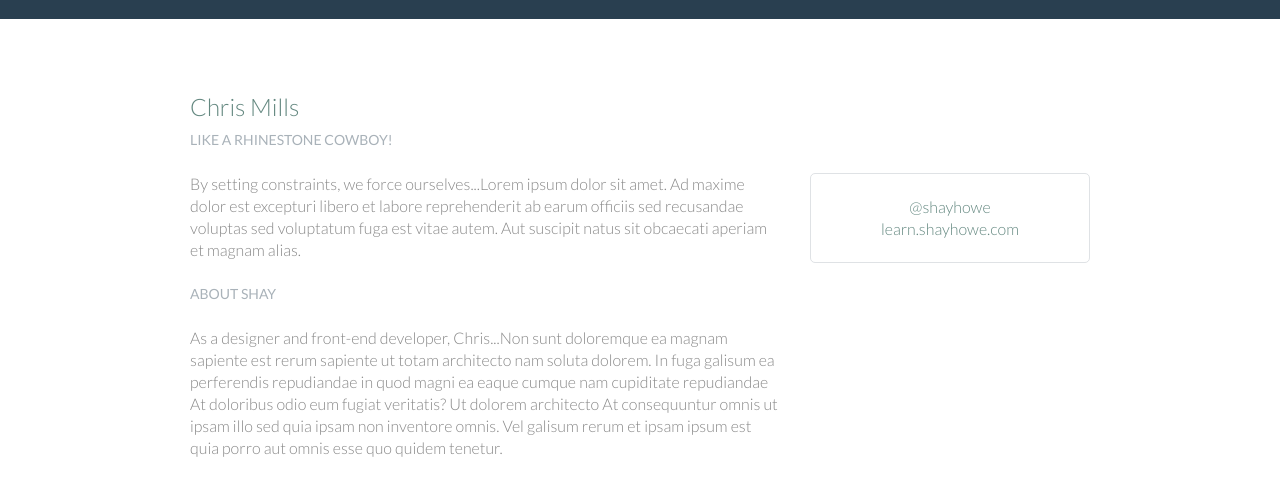
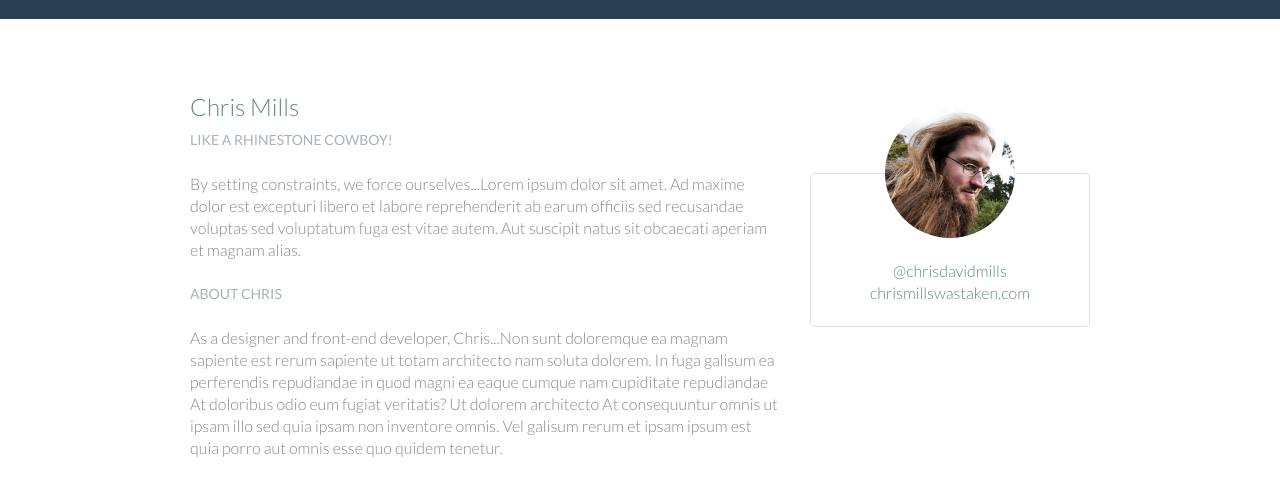
Before and after one commit to nicole-gathany/class02-homework, a plain HTML site: page shay-howe-styles-conference/speakers.html in a window 1280 px wide. Shown: the part 311-800 px from the top of the page. Drawn offline with Linux system fonts and the light colour scheme.

Commit message:
adding images to speaker html file and styling them

```diff
--- a/shay-howe-styles-conference/assets/stylesheets/main.css
+++ b/shay-howe-styles-conference/assets/stylesheets/main.css
@@ -329,6 +329,13 @@ Images
 	max-width: 100%;
 }
 
+.speaker-info img {
+	border-radius: 50%;
+	height: 130px;
+	margin: -66px 0 22px 0;
+	vertical-align: top;
+}
+
 /*
 ==============================
 Home
@@ -401,7 +408,7 @@ Speaker
 	border: 1px solid #dfe2e5;
 	border-radius: 5px;
 	margin-top: 88px;
-	padding: 22px 0;
+	padding-bottom: 22px;
 	text-align: center;
 }
 
--- a/shay-howe-styles-conference/speakers.html
+++ b/shay-howe-styles-conference/speakers.html
@@ -46,7 +46,7 @@
 
                         <p>By setting constraints, we force ourselves...Lorem ipsum dolor sit amet. Ad maxime dolor est excepturi libero et labore reprehenderit ab earum officiis sed recusandae voluptas sed voluptatum fuga est vitae autem. Aut suscipit natus sit obcaecati aperiam et magnam alias.</p>
 
-                        <h5>About Shay</h5>
+                        <h5>About Chris</h5>
 
                         <p>As a designer and front-end developer, Chris...Non sunt doloremque ea magnam sapiente est rerum sapiente ut totam architecto nam soluta dolorem. In fuga galisum ea perferendis repudiandae in quod magni ea eaque cumque nam cupiditate repudiandae At doloribus odio eum fugiat veritatis? Ut dolorem architecto At consequuntur omnis ut ipsam illo sed quia ipsam non inventore omnis. Vel galisum rerum et ipsam ipsum est quia porro aut omnis esse quo quidem tenetur.</p>
 
@@ -54,10 +54,10 @@
 
                 --><aside class="col-1-3">
                         <div class="speaker-info">
-
+                            <img src="assets/images/speakers/chris-mills.jpg">
                             <ul>
-                                <li><a href="https://twitter.com/shayhowe">@shayhowe</a></li>
-                                <li><a href="http://learn.shayhowe.com/">learn.shayhowe.com</a></li>
+                                <li><a href="https://twitter.com/chrisdavidmills">@chrisdavidmills</a></li>
+                                <li><a href="http://learn.shayhowe.com/">chrismillswastaken.com</a></li>
                             </ul>
 
                         </div>
@@ -80,7 +80,7 @@
 
                 --><aside class="col-1-3">
                         <div class="speaker-info">
-
+                            <img src="assets/images/speakers/shay-howe.jpg">
                             <ul>
                                 <li><a href="https://twitter.com/shayhowe">@shayhowe</a></li>
                                 <li><a href="http://learn.shayhowe.com/">learn.shayhowe.com</a></li>
```
